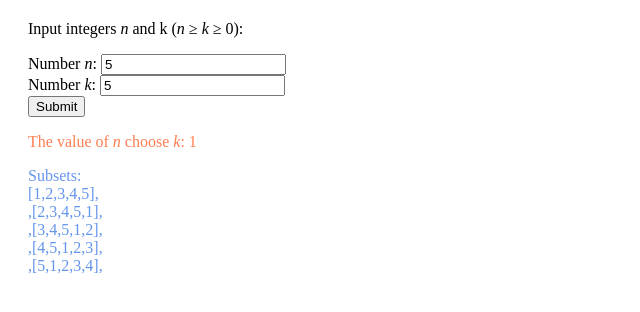
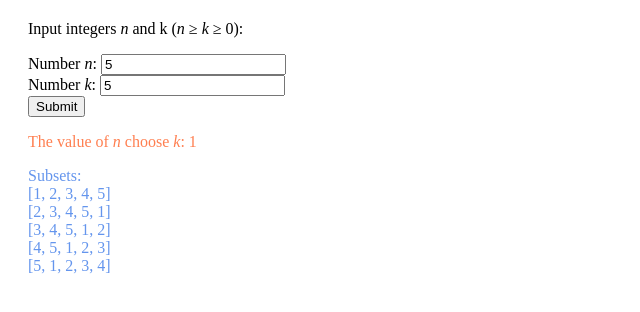
Before and after one commit to Meng-MiamiOH/MTH231, a plain HTML site: page index.html in a window 1280 px wide. Both pictures are taken after typing "5", "5" into the empty fields and a click on the button "Submit". Shown: the full height of the page, 0-640 px from the left. Drawn offline with Linux system fonts and the light colour scheme.

Commit message:
Formatting finished.

```diff
--- a/index.html
+++ b/index.html
@@ -72,7 +72,7 @@
                         var numerator = factorial(n);
                         var denominator = factorial(k) * factorial(n - k);
                         text = "The value of <i>n</i> choose <i>k</i>: " + numerator / denominator;
-                        document.getElementById("subsets").innerHTML = "Subsets: " + "<br/>" + subset(n, k).replaceAll('[,', '[').replaceAll(',]', ']');
+                        document.getElementById("subsets").innerHTML = "Subsets: " + "<br/>" + subset(n, k).replaceAll('[,', '[').replaceAll(',]', ']').replaceAll(',[', '[').replaceAll('],', ']').replaceAll(',', ', ');
                     } else {
                         text = "Please check your input. It has to be <i>n</i> ≥ <i>k</i> ≥ 0."
                     }
```
